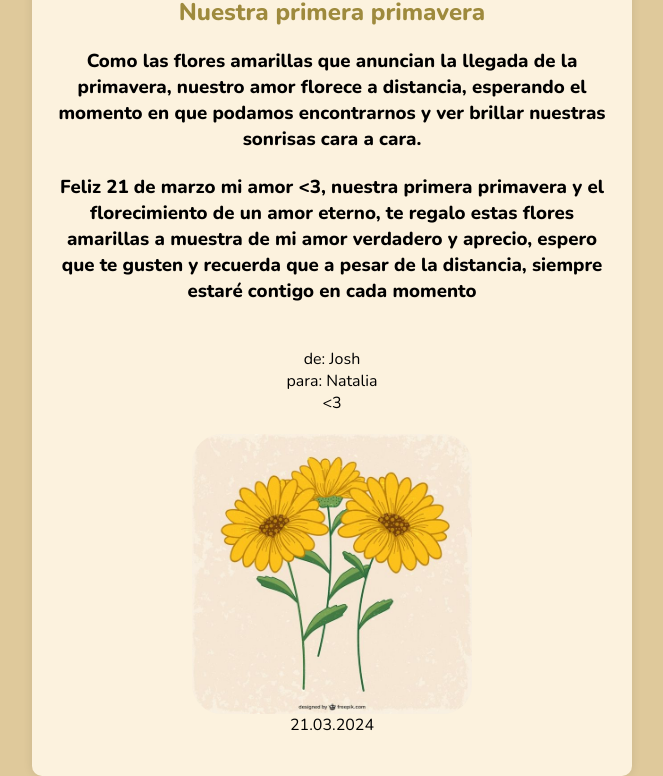
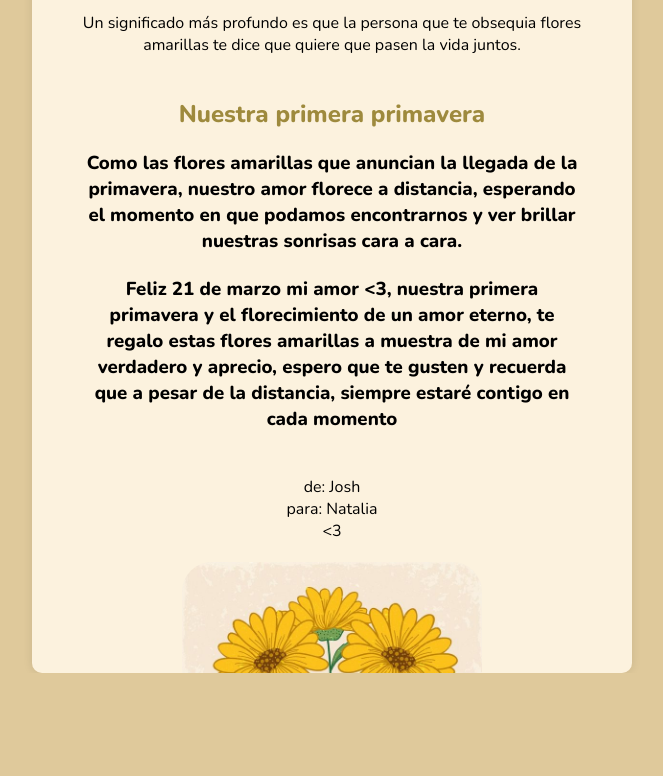
Before and after one commit to Joshefs-Rubio/21-marzo-carta, a plain HTML site: page index.html in a window 1280 px wide. Shown: the part 127-903 px from the top of the page, without its empty margins (308-971 px from the left). After the commit the page ends 800 px from the top, so only its background shows below. Drawn offline with nearby package versions, Linux system fonts and the light colour scheme.

Commit message:
Add files via upload

```diff
--- a/estilo.css
+++ b/estilo.css
@@ -30,7 +30,7 @@ h1 {
 
 .contenedor {
     background-color: #fcf2de;
-    padding: 20px;
+    padding: 50px;
     border-radius: 10px;
     box-shadow: 0 0 10px rgba(0, 0, 0, 0.1);
     max-width: 600px;
@@ -38,8 +38,8 @@ h1 {
     margin: 0 auto;
     text-align: center;
     animation: fadeIn 1s ease-in-out;
-    overflow: hidden;
-    padding-top: 50px;
+    max-height: 100vh; /* Limitar la altura máxima al tamaño de la pantalla */
+    overflow-y: auto; /* Añadir desplazamiento vertical si es necesario */
 }
 
 .titulo h1{
@@ -66,7 +66,7 @@ h1 {
 
 }
 .contenedor img{
-    max-width: 50%;
+    max-width: 60%;
     height: auto;
     border-radius: 30px;
     display: block;
@@ -74,6 +74,7 @@ h1 {
     cursor: default;
     pointer-events: none;
 }
+
 @keyframes fadeIn {
     0% {
         opacity: 0;
@@ -83,5 +84,4 @@ h1 {
         opacity: 1;
         transform: translateY(0);
     }
-
 }
--- a/index.html
+++ b/index.html
@@ -10,7 +10,7 @@
     <div class="contenedor">
       <h1>Flores amarillas</h1>
       <p>
-        Un significado mas profundo es que la persona que te obsequia flores
+        Un significado más profundo es que la persona que te obsequia flores
         amarillas te dice que quiere que pasen la vida juntos.
       </p>
       <br />
```
